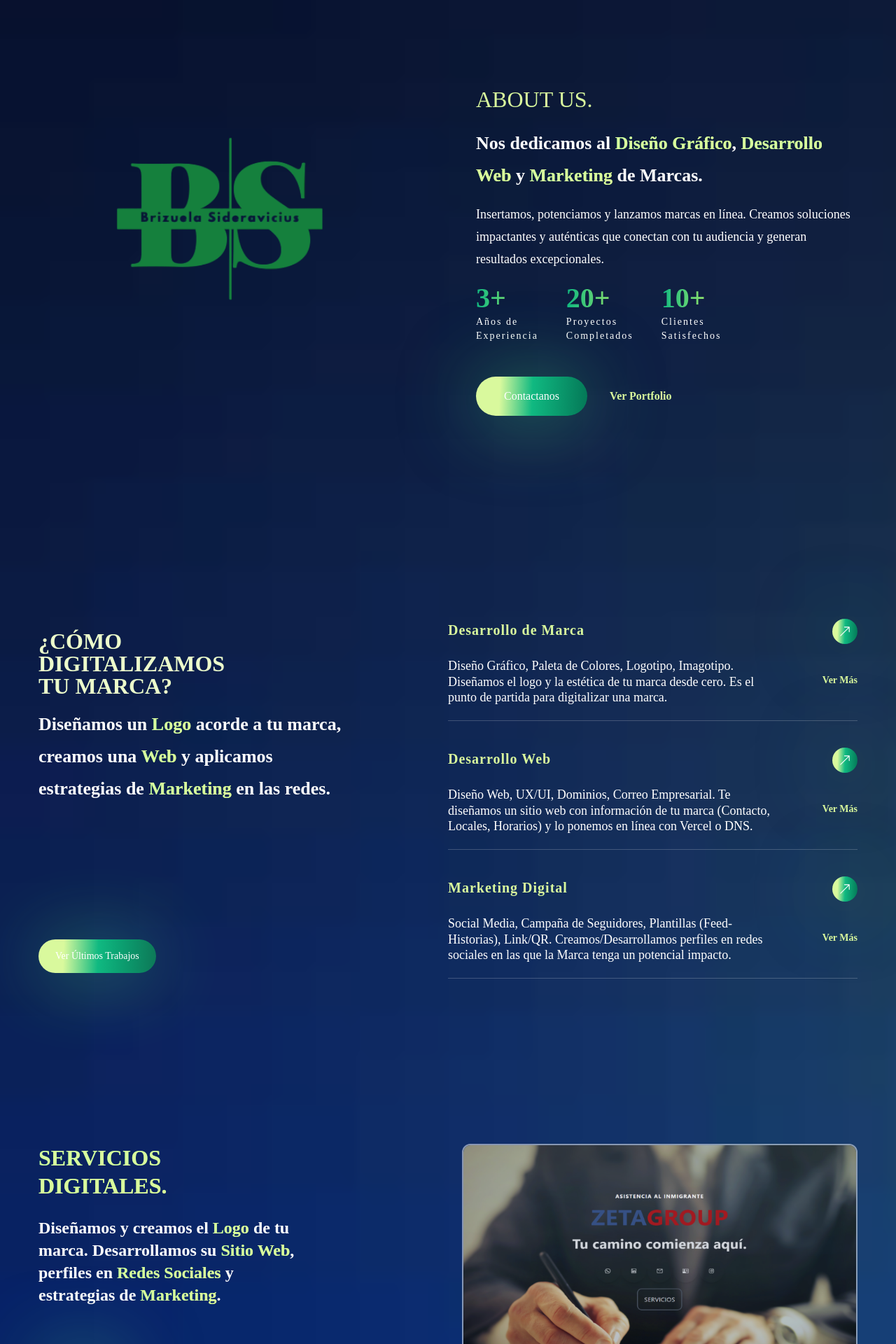
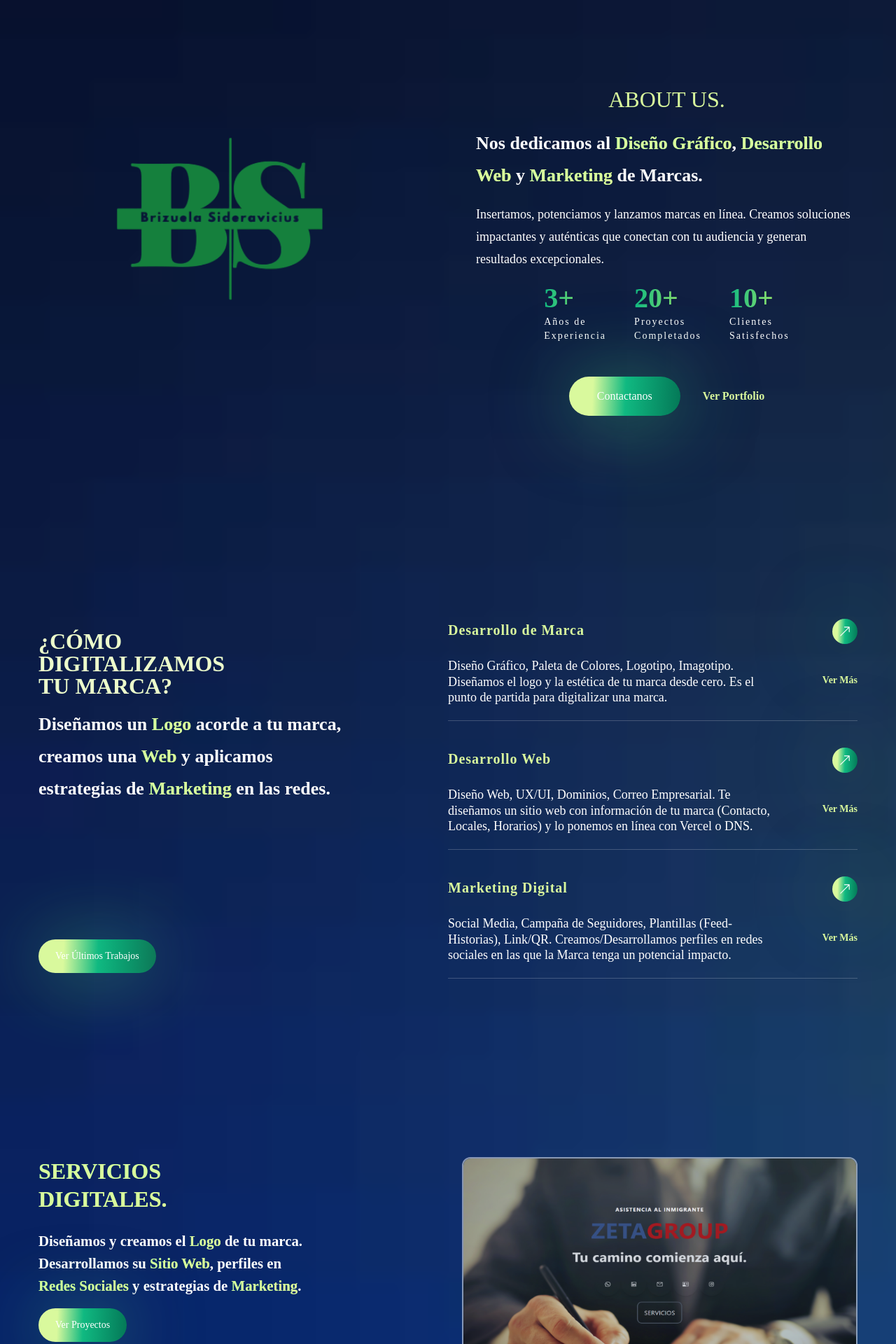
Before and after one commit to santibrizuela/brizuelasideravicius, a React (Create React App) app: page / in a window 1280 px wide. Shown: the part 840-2760 px from the top of the page at 70% size. Built offline with nearby package versions, Linux system fonts and the light colour scheme.

Commit message:
Centre titles 202402281010

```diff
--- a/src/components/About.js
+++ b/src/components/About.js
@@ -36,7 +36,7 @@ const About = () => {
             viewport={{ once: false, amount: 0.3 }}
             className='flex-1 text-center lg:text-start'
           >
-            <h2 className='h2 text-lime-200 w-max'>About us.</h2>
+            <h2 className='h2 text-lime-200 w-max mx-auto'>About us.</h2>
             <h3 className='h3 mb-4'>
               Nos dedicamos al <a href='/branding' className='text-gradient text-lime-200'>Diseño Gráfico</a>,
               <a href='/webdevelopment' className='text-gradient text-lime-200'> Desarrollo Web</a> y
@@ -47,7 +47,7 @@ const About = () => {
               Creamos soluciones impactantes y auténticas que conectan con tu audiencia y generan resultados excepcionales.
             </p>
             {/* stats */}
-            <div className='flex gap-x-6 lg:gap-x-10 mb-12'>
+            <div className='flex gap-x-6 lg:gap-x-10 mb-12 justify-center'>
               <div>
                 <div className='text-[40px] font-tertiary text-gradient
                 mb-2'>
@@ -85,7 +85,7 @@ const About = () => {
                 </div>
               </div>
             </div>
-            <div className='flex gap-x-8 items-center'>
+            <div className='flex gap-x-8 items-center justify-center'>
               <a href='https://www.wa.link/xtdsov'>
                   <button className='btn btn-lg btn-outline'>
                       Contactanos
--- a/src/components/Banner.js
+++ b/src/components/Banner.js
@@ -24,7 +24,7 @@ const Banner = () => {
             initial="hidden"
             whileInView={'show'}
             viewport={{once: false, amount: 0.7}}
-            className='text-[40px] font-bold text-lime-200 leading-[0.8] md:text-[55px] w-min'
+            className='text-[40px] font-bold mx-auto text-lime-200 leading-[0.8] md:text-[55px] w-min'
             >
             <a href='/' className='font-bold'>BRIZUELA<br/> <span>SIDERAVICIUS</span></a>
           </motion.h1>
--- a/src/components/ProjectsFull.js
+++ b/src/components/ProjectsFull.js
@@ -45,7 +45,7 @@ const ProjectsFull = () => {
             {/* pretitle */}
             <div className='absolute -bottom-full left-12
             group-hover:bottom-24 transition-all duration-500 z-30'>
-            <span className='text-gradient'>Desarrollo de Marca y Landingpage</span>
+            <span className='text-gradient'>Desarrollo de Marca y Web</span>
             </div>
             {/* title */}
             <div className='absolute -bottom-full left-12
@@ -120,7 +120,7 @@ const ProjectsFull = () => {
             {/* title */}
             <div className='absolute -bottom-full left-12
             group-hover:bottom-14 transition-all duration-700 z-30'>
-            <span className='text-3xl text-white uppercase'>Portfolio Vercel</span>
+            <span className='text-3xl text-white uppercase'>Portfolio</span>
             </div>
             {/* button */}
             <div className='absolute -bottom-full left-12
@@ -304,7 +304,7 @@ const ProjectsFull = () => {
             {/* pretitle */}
             <div className='absolute -bottom-full left-12
             group-hover:bottom-24 transition-all duration-500 z-30'>
-            <span className='text-gradient'>Desarrollo de Marketing y Web</span>
+            <span className='text-gradient'>Desarrollo de Marca y Web</span>
             </div>
             {/* title */}
             <div className='absolute -bottom-full left-12
--- a/src/components/Services.js
+++ b/src/components/Services.js
@@ -90,7 +90,7 @@ const Services = () => {
                   <div className='flex flex-col flex-1 items-end'>
                     <a
                       href={link}
-                      className='btn w-9 h-9 mb-[42px] flex justify-center items-center'
+                      className='btn w-9 h-9 mb-4 md:mb-[42px] flex justify-center items-center'
                     >
                       <BsArrowUpRight />
                     </a>
--- a/src/components/Work.js
+++ b/src/components/Work.js
@@ -18,7 +18,7 @@ const Work = () => {
           initial='hidden'
           whileInView={'show'}
           viewport={{ once: false, amount: 0.3 }}
-          className='grid md:grid-cols-2 gap-10 mb-10 lg:mb-0 text-center mx-auto lg:text-start'>
+          className='grid lg:grid-cols-2 gap-10 mb-10 lg:mb-0 text-center mx-auto lg:text-start'>
           {/* text */}
           <div>
 
@@ -29,7 +29,7 @@ const Work = () => {
               </a>
             </h2>
 
-            <p className='max-w-sm text-[1.5rem] font-bold mb-16 mx-auto lg:mx-0'>
+            <p className='max-w-sm text-[1.3rem] font-bold mb-4 mx-auto lg:mx-0'>
               Diseñamos y creamos el <a href='/branding' className='text-gradient text-lime-200'>Logo</a> de
               tu marca. Desarrollamos su <a href='/webdevelopment' className='text-gradient text-lime-200'>Sitio Web</a>,
               perfiles en <a href='/marketing' className='text-gradient text-lime-200'>Redes Sociales</a> y
--- a/src/pages/Branding.js
+++ b/src/pages/Branding.js
@@ -22,7 +22,7 @@ const Branding = () => {
             >
                 <div className='absolute top-30 w-full h-[30vh] lg:h-[40vh] bg-black/60 z-10'/>
                 <img className='h-full w-full object-cover z-1' src={topImage} alt='Green Card & Visa'/>
-                <div className='absolute top-[14%] lg:top-[24%] max-w-[1240px] w-full text-white z-20 p-2'>
+                <div className='absolute text-center lg:text-left top-[14%] lg:top-[24%] max-w-[1240px] w-full text-white z-20 p-2'>
                     <h2 className='py-2 font-bold text-gradient text-[2.6rem]'>Desarrollo de Marca</h2>
                     <h2 className='font-bold text-[2rem] text-lime-200'>¿Qué hacemos?</h2>
 
@@ -34,8 +34,8 @@ const Branding = () => {
                 initial='hidden'
                 whileInView={'show'}
                 viewport={{ once: false, amount: 0.3 }}
-                className='max-2-[1240px] mx-auto p-2 grid md:grid-cols-5 gap-8 pt-2'>
-                <div className='col-span-4'>
+                className='max-2-[1240px] mx-auto p-2 grid md:grid-cols-5 gap-8 pt-2 text-center lg:text-left'>
+                <div className='col-span-5 text-center lg:text-left'>
                     <h2 className='text-[1.5rem] text-lime-200'>Diseño Gráfico-Imagotipo-Paleta de Colores</h2>
                     <p>
                     El primer paso para Digitalizar una Marca es diseñar un <span className='font-bold'>Logo</span> atractivo
--- a/src/pages/Marketing.js
+++ b/src/pages/Marketing.js
@@ -22,7 +22,7 @@ const Marketing = () => {
             >
                 <div className='absolute top-30 w-full h-[30vh] lg:h-[40vh] bg-black/60 z-10'/>
                 <img className='h-full w-full object-cover z-1' src={digitalMarketing} alt='Green Card & Visa'/>
-                <div className='absolute top-[18%] lg:top-[24%] max-w-[1240px] w-full text-white z-20 p-2'>
+                <div className='absolute text-center lg:text-left top-[18%] lg:top-[24%] max-w-[1240px] w-full text-white z-20 p-2'>
                     <h2 className='py-2 font-bold text-gradient text-[2.6rem]'>Marketing Digital</h2>
                     <h2 className='font-bold text-[2rem] text-lime-200'>¿Qué hacemos?</h2>
 
@@ -34,8 +34,8 @@ const Marketing = () => {
                 initial='hidden'
                 whileInView={'show'}
                 viewport={{ once: false, amount: 0.3 }}
-                className='max-2-[1240px] mx-auto p-2 grid md:grid-cols-5 gap-8 pt-2'>
-                <div className='col-span-4'>
+                className='max-2-[1240px] mx-auto p-2 grid md:grid-cols-5 gap-8 pt-2 text-center lg:text-left'>
+                <div className='col-span-5'>
                     <h2 className='text-[1.5rem] text-lime-200'>Social Media-Contenidos-SEO</h2>
                     <p>
                     Usamos estrategias para promocionar tu marca o negocio en redes sociales
--- a/src/pages/Webdevelopment.js
+++ b/src/pages/Webdevelopment.js
@@ -22,7 +22,7 @@ const Webdevelopment = () => {
             >
                 <div className='absolute top-30 w-full h-[30vh] lg:h-[40vh] bg-black/60 z-10'/>
                 <img className='h-full w-full object-cover z-1' src={digitalMarketing} alt='Green Card & Visa'/>
-                <div className='absolute top-[18%] lg:top-[24%] max-w-[1240px] w-full text-white z-20 p-2'>
+                <div className='absolute text-center lg:text-left top-[18%] lg:top-[24%] max-w-[1240px] w-full text-white z-20 p-2'>
                     <h2 className='py-2 font-bold text-gradient text-[2.6rem]'>Desarrollo Web</h2>
                     <h2 className='font-bold text-[2rem] text-lime-200'>¿Qué hacemos?</h2>
 
@@ -34,8 +34,8 @@ const Webdevelopment = () => {
                 initial='hidden'
                 whileInView={'show'}
                 viewport={{ once: false, amount: 0.3 }}
-                className='max-2-[1240px] mx-auto p-2 grid md:grid-cols-5 gap-8 pt-2'>
-                <div className='col-span-4'>
+                className='max-2-[1240px] mx-auto p-2 grid md:grid-cols-5 gap-8 pt-2 text-center lg:text-left'>
+                <div className='col-span-5'>
                     <h2 className='text-[1.5rem] text-lime-200'>Diseño Web-Alojamiento-DNS</h2>
                     <p>
                     Diseñamos un sitio web Responsive (opcional Copywriting) como <span className='font-bold'>Landingpage</span> (Nav-Home-About-Catálogo-Contact-Map-Footer
```
Also changed, not shown: src/components/Contact.js (+2 -8 lines).
